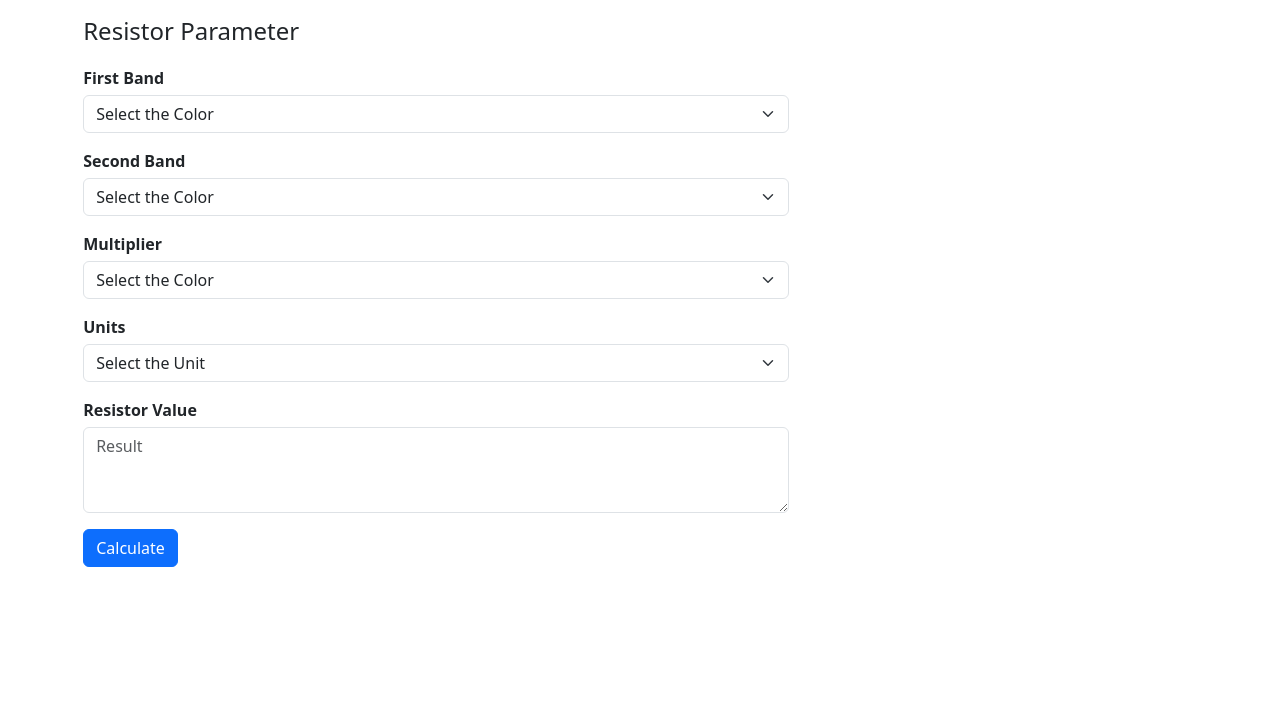
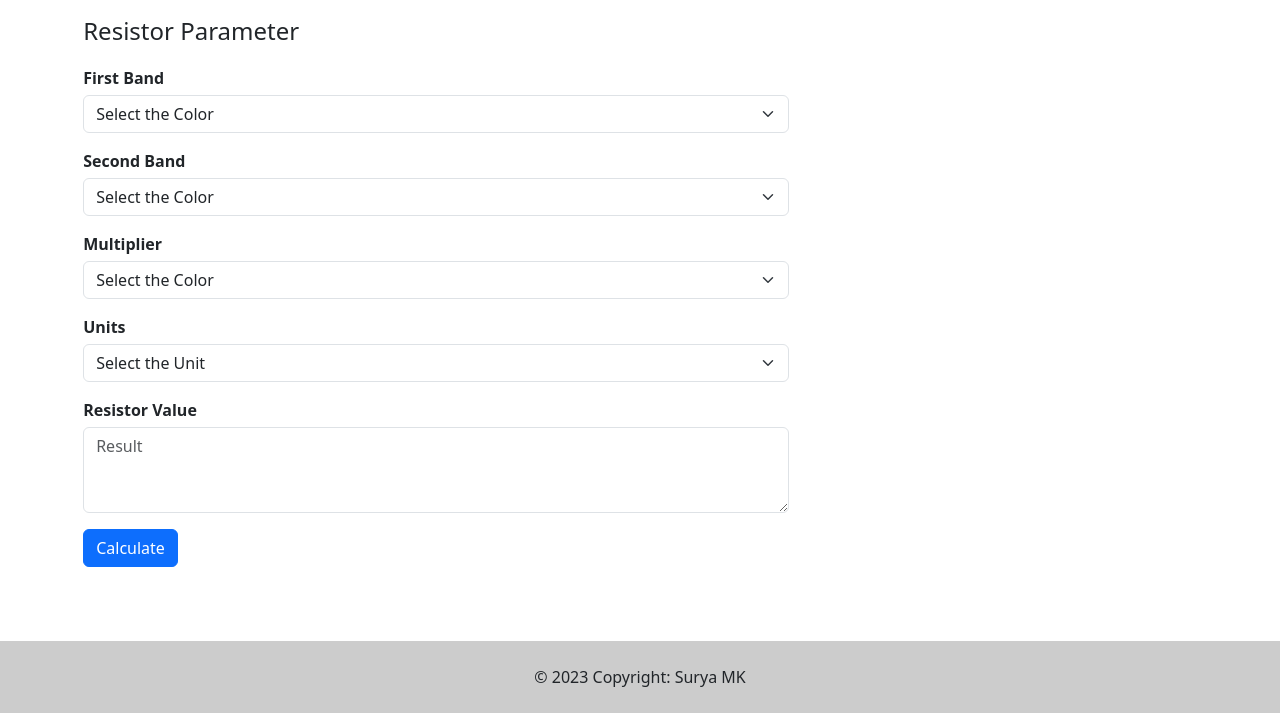
Before and after one commit to deepakkumaravelu/ResistorCalculator, a plain HTML site: page index.html in a window 1280 px wide. Shown: the part 486-1199 px from the top of the page. Before the commit the page ends 1127 px from the top, so only its background shows below. Drawn offline with nearby package versions, Linux system fonts and the light colour scheme.

Commit message:
index.html

```diff
--- a/index.html
+++ b/index.html
@@ -225,6 +225,10 @@
         </div>
       </div>
     </div>
+    <footer>
+        <div class="text-center p-4" style="background-color: rgba(0, 0, 0, 0.2)"> © 2023 Copyright: Surya MK
+        </div>
+      </footer>
     <script src="script.js"></script>
   </body>
 </html>
```
